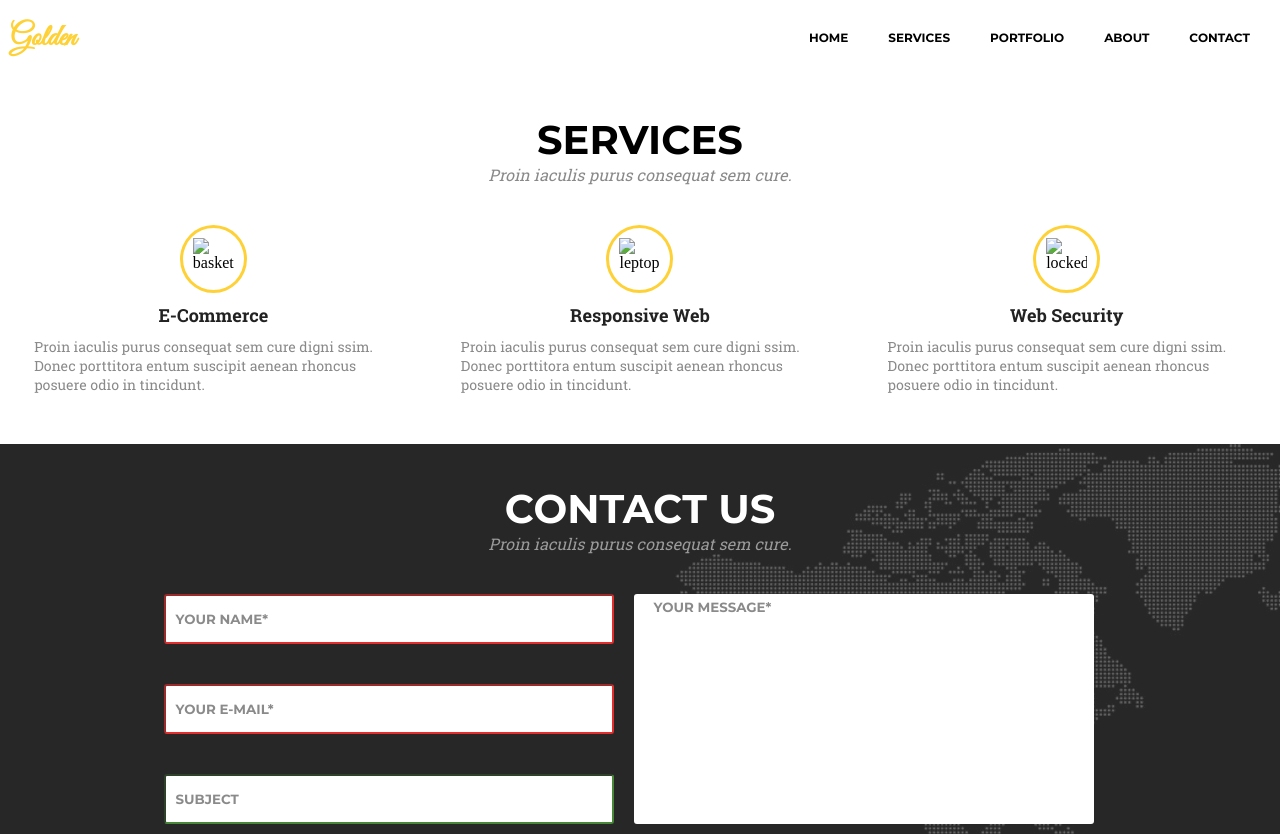
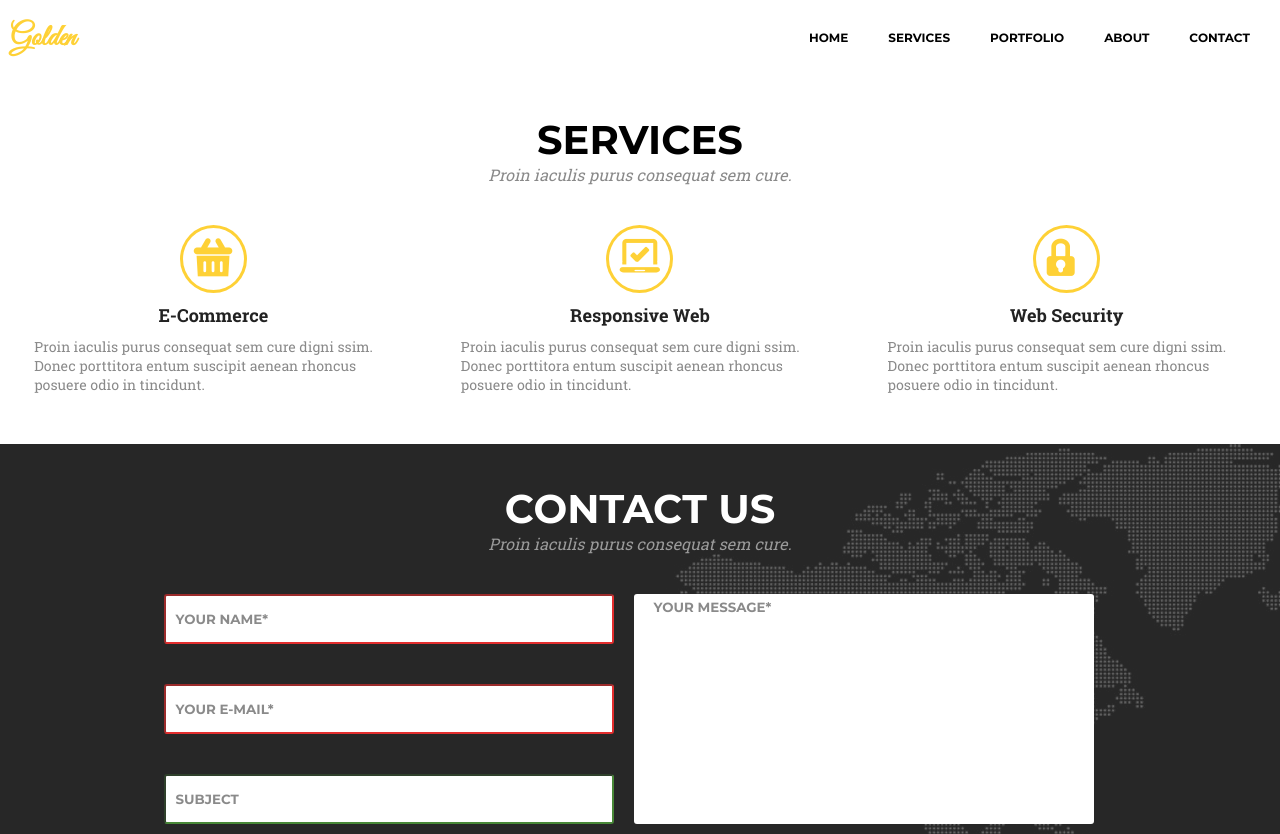
Before and after one commit to SvetlanaVoshchevskaya/goit-fe-course, a plain HTML site: page homework-07/index.html in a window 1280 px wide. Shown: the top 834 px of the page. Drawn offline with Linux system fonts and the light colour scheme; the site is published under a folder, as on GitHub Pages, so addresses that start at the root find nothing.

Commit message:
homework-07

```diff
--- a/homework-07/index.html
+++ b/homework-07/index.html
@@ -36,7 +36,7 @@
             <div class="service_info">
                 <div class="information">
                     <span class="img_block">
-                        <img src="/img/IconBasket@1X.png" alt="basket" class="service_img">
+                        <img src="../homework-07/img/IconBasket@1X.png" alt="basket" class="service_img">
                     </span>
                     <h3 class="informatoin_title">E-Commerce </h3>
                     <p class="informatoin_text">Proin iaculis purus consequat sem cure digni ssim. Donec porttitora entum suscipit aenean rhoncus posuere
@@ -44,7 +44,7 @@
                 </div>
                 <div class="information">
                     <span class="img_block">
-                        <img src="/img/IconLaptop@1X.png" alt="leptop" class="service_img">
+                        <img src="../homework-07/img/IconLaptop@1X.png" alt="leptop" class="service_img">
                     </span>
                     <h3 class="informatoin_title">Responsive Web </h3>
                     <p class="informatoin_text">Proin iaculis purus consequat sem cure digni ssim. Donec porttitora entum suscipit aenean rhoncus posuere
@@ -52,7 +52,7 @@
                 </div>
                 <div class="information">
                     <span class="img_block">
-                        <img src="/img/IconLocked@1X.png" alt="locked" class="service_img">
+                        <img src="../homework-07/img/IconLocked@1X.png" alt="locked" class="service_img">
                     </span>
                     <h3 class="informatoin_title">Web Security </h3>
                     <p class="informatoin_text">Proin iaculis purus consequat sem cure digni ssim. Donec porttitora entum suscipit aenean rhoncus posuere
```
